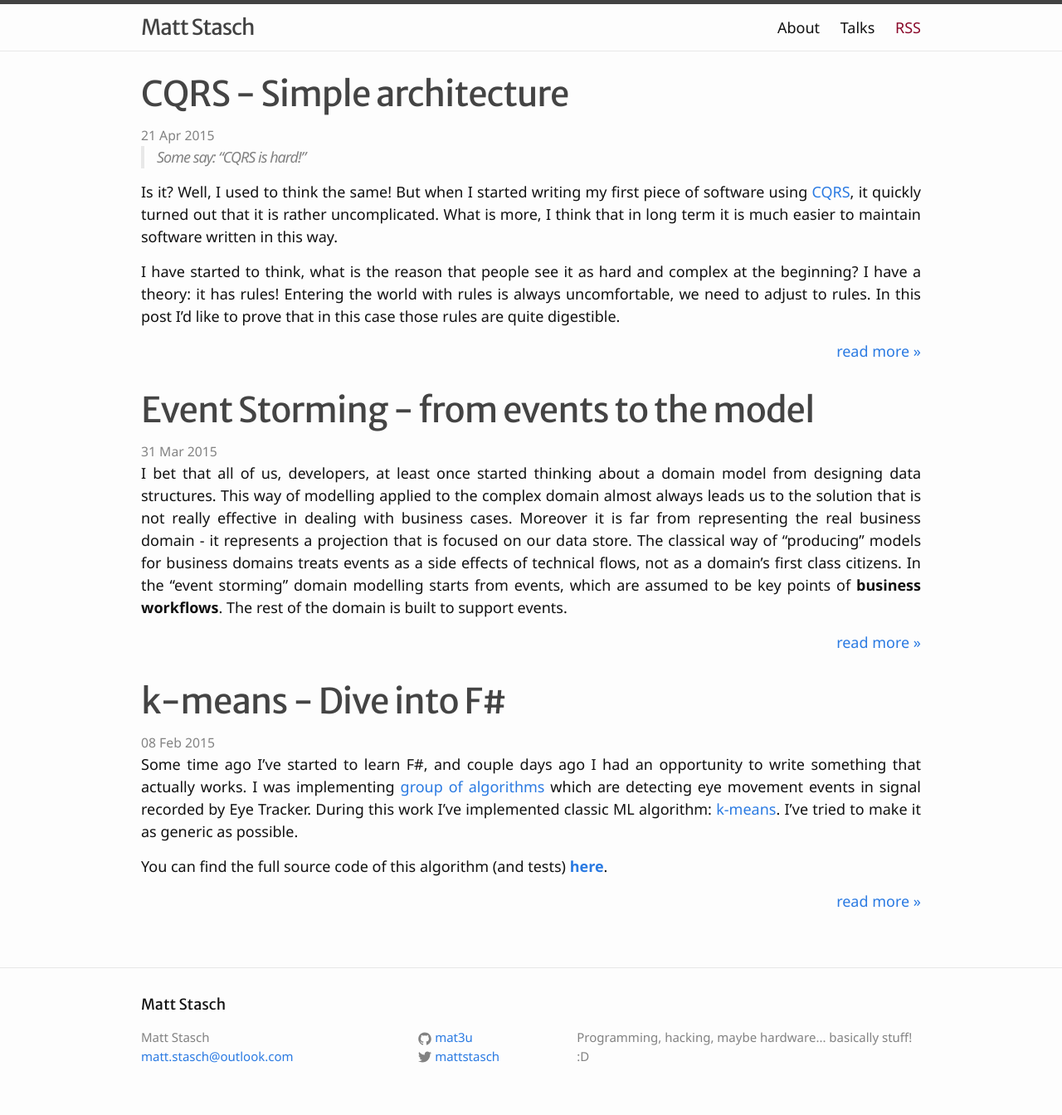
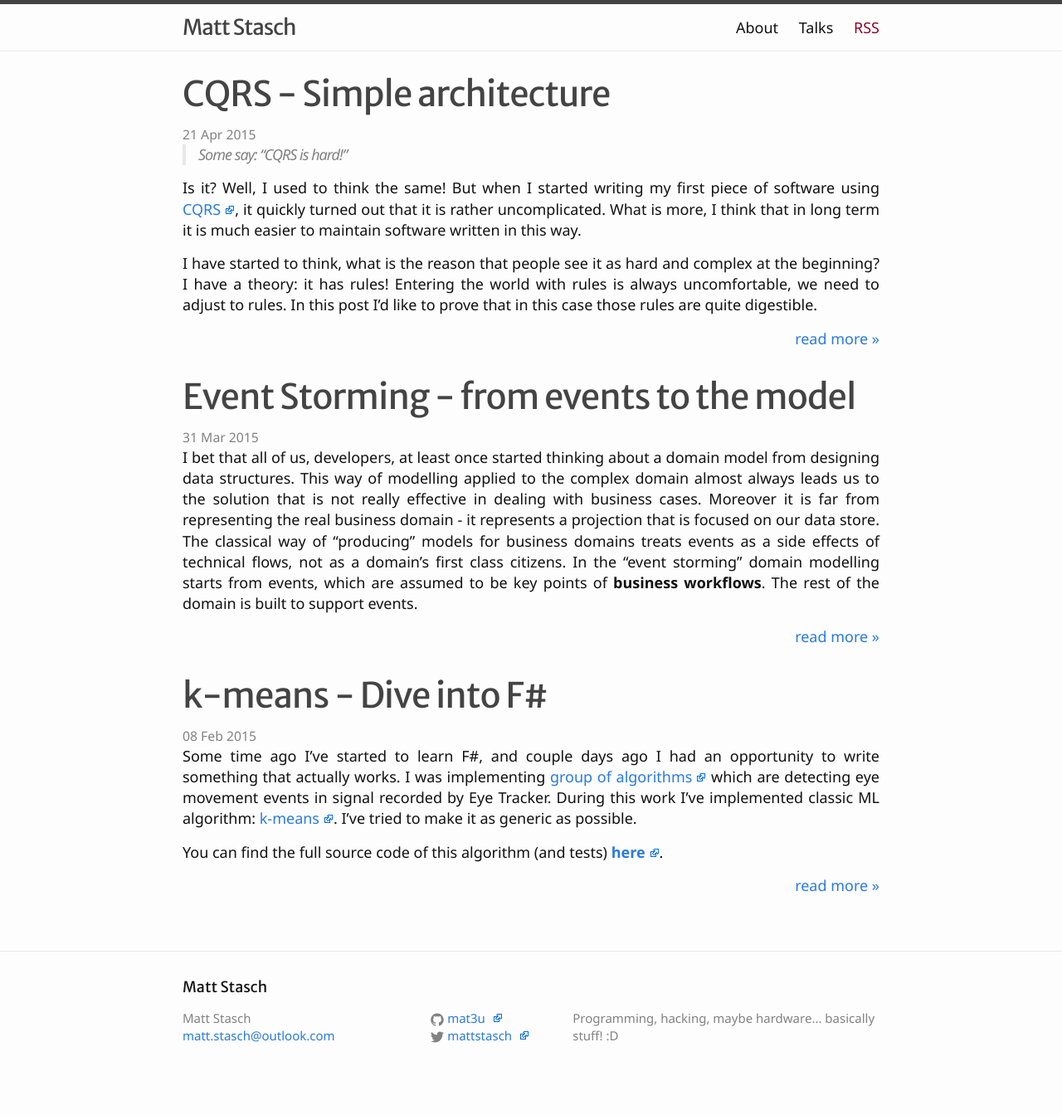
Before and after one commit to mat3u/mat3u.github.io, a Jekyll site: the page built from index.html, in a window 1280 px wide. Shown: the whole page at 83% size. Built offline with Jekyll 4.4.1, drawn with Linux system fonts in a browser that asks for light colours; the list of posts is cut into pages by our own code; after the commit the page ends 1319 px from its top, so only the background shows below that.

Commit message:
External link icon added; Width of page chenged to 900px

```diff
--- a/_sass/_base.scss
+++ b/_sass/_base.scss
@@ -19,7 +19,6 @@ body {
     font-family: $base-font-family;
     font-size: $base-font-size;
     line-height: $base-line-height;
-    font-weight: 300;
     color: $text-color;
     background-color: $background-color;
     -webkit-text-size-adjust: 100%;
--- /dev/null
+++ b/_sass/_misc.scss
@@ -0,0 +1,16 @@
+a {
+  &[href^="http://"],
+  &[href^="https://"] {
+    &:after {
+      content: url('../assets/external-link.png');
+      margin: 0 0 0 5px;
+    }
+  }
+
+  &[href*="//mattstasch.net/"]{
+    &:after {
+      content: '';
+      margin: 0;
+    }
+  }
+}
--- a/css/main.scss
+++ b/css/main.scss
@@ -12,11 +12,11 @@ $source-font-family: Consolas, 'Ubuntu Mono', monospace;
 
 $base-font-size:   18px;
 $small-font-size:  $base-font-size * 0.875;
-$base-line-height: 1.5;
+$base-line-height: 1.4;
 
 $header-color: #444;
 
-$base-page-width:  1000px;
+$base-page-width:  900px;
 $spacing-unit:     30px;
 
 $text-color:       #111;
@@ -28,7 +28,7 @@ $grey-color-light: lighten($grey-color, 40%);
 $grey-color-dark:  darken($grey-color, 25%);
 
 $on-palm:          600px;
-$on-laptop:        1000px;
+$on-laptop:        900px;
 
 
 
@@ -51,5 +51,6 @@ $on-laptop:        1000px;
 @import
         "base",
         "layout",
-        "syntax-highlighting"
+        "syntax-highlighting",
+        "misc"
 ;
```
Also changed, not shown: assets/external-link.png (added).
